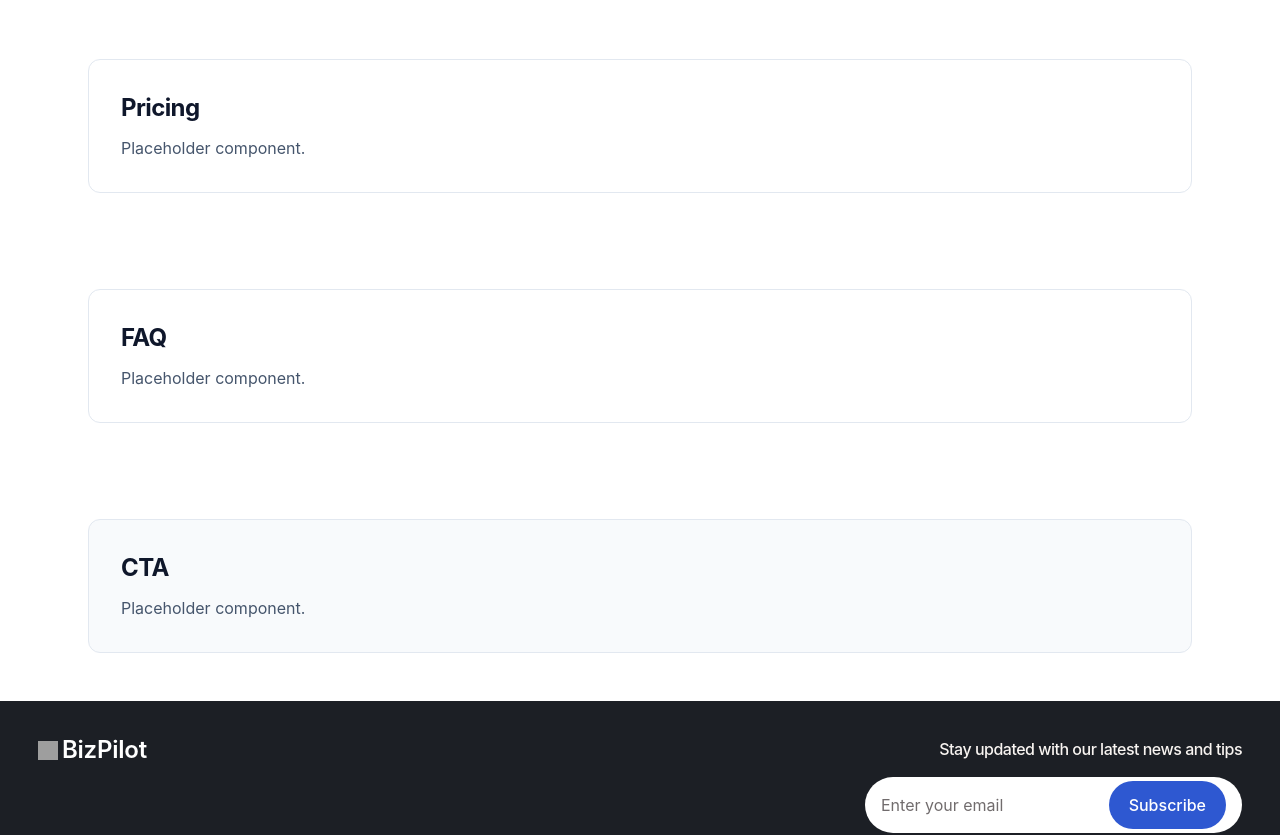
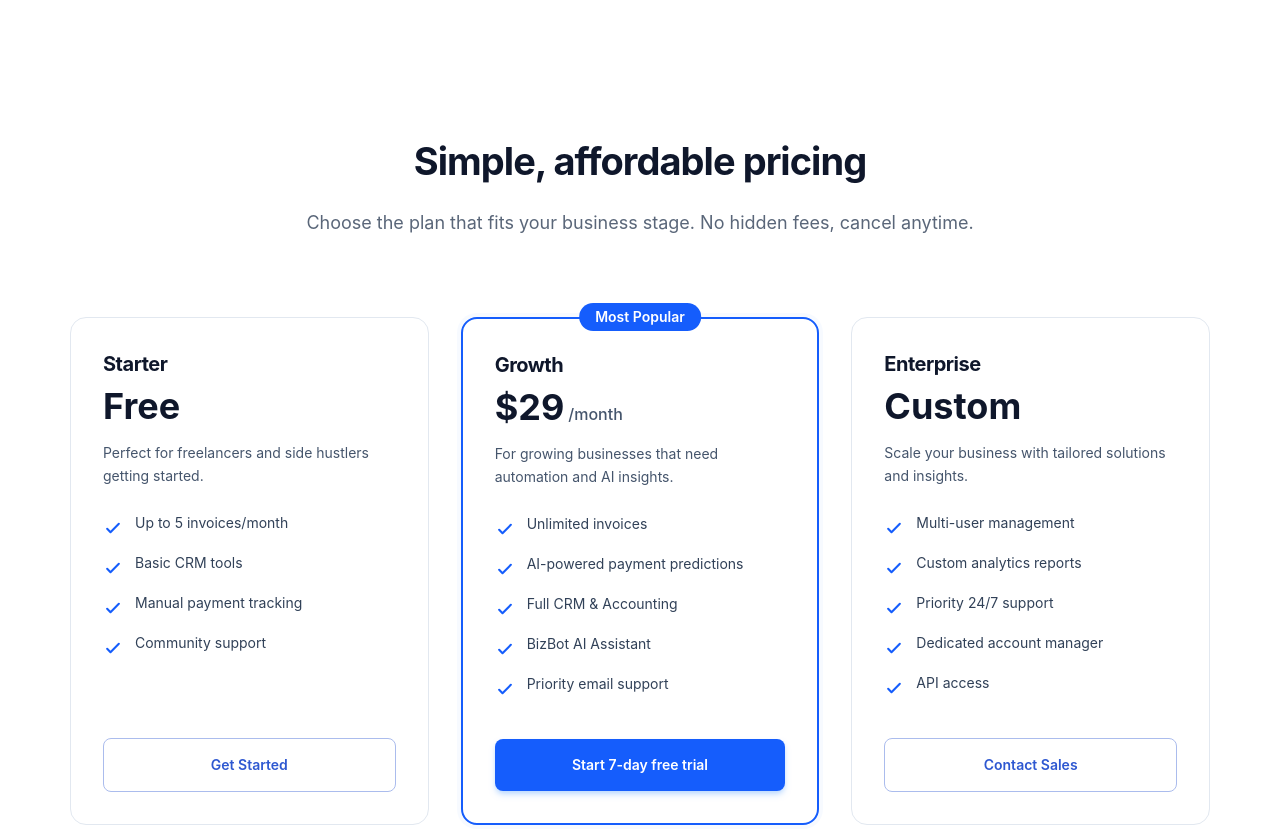
Before and after one commit to Lakaric/Bizpilot, a Next.js app in the folder frontend/: page / in a window 1280 px wide. Shown: the part 6760-7595 px from the top of the page. Built offline with nearby package versions, Linux system fonts and the light colour scheme.

Commit message:
Created Pricing Component

```diff
--- a/frontend/src/components/landing/Pricing.tsx
+++ b/frontend/src/components/landing/Pricing.tsx
@@ -1,11 +1,139 @@
+'use client';
+
+import React from 'react';
+import { motion } from 'framer-motion';
+
+const pricingPlans = [
+  {
+    name: "Starter",
+    price: "Free",
+    description: "Perfect for freelancers and side hustlers getting started.",
+    features: [
+      "Up to 5 invoices/month",
+      "Basic CRM tools",
+      "Manual payment tracking",
+      "Community support",
+    ],
+    buttonText: "Get Started",
+    popular: false,
+  },
+  {
+    name: "Growth",
+    price: "$29",
+    period: "/month",
+    description: "For growing businesses that need automation and AI insights.",
+    features: [
+      "Unlimited invoices",
+      "AI-powered payment predictions",
+      "Full CRM & Accounting",
+      "BizBot AI Assistant",
+      "Priority email support",
+    ],
+    buttonText: "Start 7-day free trial",
+    popular: true,
+  },
+  {
+    name: "Enterprise",
+    price: "Custom",
+    description: "Scale your business with tailored solutions and insights.",
+    features: [
+      "Multi-user management",
+      "Custom analytics reports",
+      "Priority 24/7 support",
+      "Dedicated account manager",
+      "API access",
+    ],
+    buttonText: "Contact Sales",
+    popular: false,
+  },
+];
+
+const CheckIcon = () => (
+  <svg
+    className="h-5 w-5 text-blue-600"
+    fill="none"
+    viewBox="0 0 24 24"
+    stroke="currentColor"
+    strokeWidth={2.5}
+  >
+    <path strokeLinecap="round" strokeLinejoin="round" d="M5 13l4 4L19 7" />
+  </svg>
+);
+
 export default function Pricing() {
   return (
-    <section className="mx-auto max-w-6xl px-6 py-12">
-      <div className="rounded-xl border border-slate-200 bg-white p-8">
-        <h2 className="text-2xl font-bold tracking-tight text-slate-900">
-          Pricing
-        </h2>
-        <p className="mt-3 text-slate-600">Placeholder component.</p>
+    <section id="pricing" className="bg-white py-24 lg:py-32">
+      <div className="mx-auto max-w-[1204px] px-8">
+        <div className="mx-auto max-w-2xl text-center mb-16 lg:mb-20">
+          <motion.div
+            initial={{ opacity: 0, y: 20 }}
+            whileInView={{ opacity: 1, y: 0 }}
+            viewport={{ once: true }}
+            transition={{ duration: 0.5 }}
+          >
+            <h2 className="text-[38px] font-bold leading-[1.16] text-slate-900 mb-6">
+              Simple, affordable pricing
+            </h2>
+            <p className="text-lg leading-relaxed text-slate-700 opacity-80">
+              Choose the plan that fits your business stage. No hidden fees, cancel anytime.
+            </p>
+          </motion.div>
+        </div>
+
+        <div className="grid grid-cols-1 md:grid-cols-3 gap-8">
+          {pricingPlans.map((plan, index) => (
+            <motion.div
+              key={index}
+              initial={{ opacity: 0, y: 20 }}
+              whileInView={{ opacity: 1, y: 0 }}
+              viewport={{ once: true }}
+              transition={{ duration: 0.5, delay: index * 0.1 }}
+              className={`relative flex flex-col rounded-2xl p-8 transition-all hover:shadow-xl ${plan.popular
+                ? "border-2 border-blue-600 bg-white ring-4 ring-blue-50/50"
+                : "border border-slate-200 bg-white"
+                }`}
+            >
+              {plan.popular && (
+                <div className="absolute -top-4 left-1/2 -translate-x-1/2 rounded-full bg-blue-600 px-4 py-1 text-sm font-semibold text-white">
+                  Most Popular
+                </div>
+              )}
+
+              <div className="mb-8">
+                <h3 className="text-xl font-bold text-slate-900 mb-2">{plan.name}</h3>
+                <div className="flex items-baseline gap-1 mb-4">
+                  <span className="text-4xl font-bold text-slate-900">{plan.price}</span>
+                  {plan.period && <span className="text-slate-600 font-medium">{plan.period}</span>}
+                </div>
+                <p className="text-sm leading-relaxed text-slate-600 h-10">
+                  {plan.description}
+                </p>
+              </div>
+
+              <div className="mb-10 grow">
+                <ul className="space-y-4">
+                  {plan.features.map((feature, fIndex) => (
+                    <li key={fIndex} className="flex items-start gap-3">
+                      <div className="mt-1 shrink-0">
+                        <CheckIcon />
+                      </div>
+                      <span className="text-sm text-slate-700 leading-tight">{feature}</span>
+                    </li>
+                  ))}
+                </ul>
+              </div>
+
+              <button
+                className={`w-full rounded-lg px-6 py-4 text-sm font-semibold transition-all ${plan.popular
+                  ? "bg-blue-600 text-white hover:bg-blue-700 shadow-md shadow-blue-200"
+                  : "border border-[#abbced] text-[#2e58d1] hover:bg-blue-50"
+                  }`}
+              >
+                {plan.buttonText}
+              </button>
+            </motion.div>
+          ))}
+        </div>
       </div>
     </section>
   );
```
